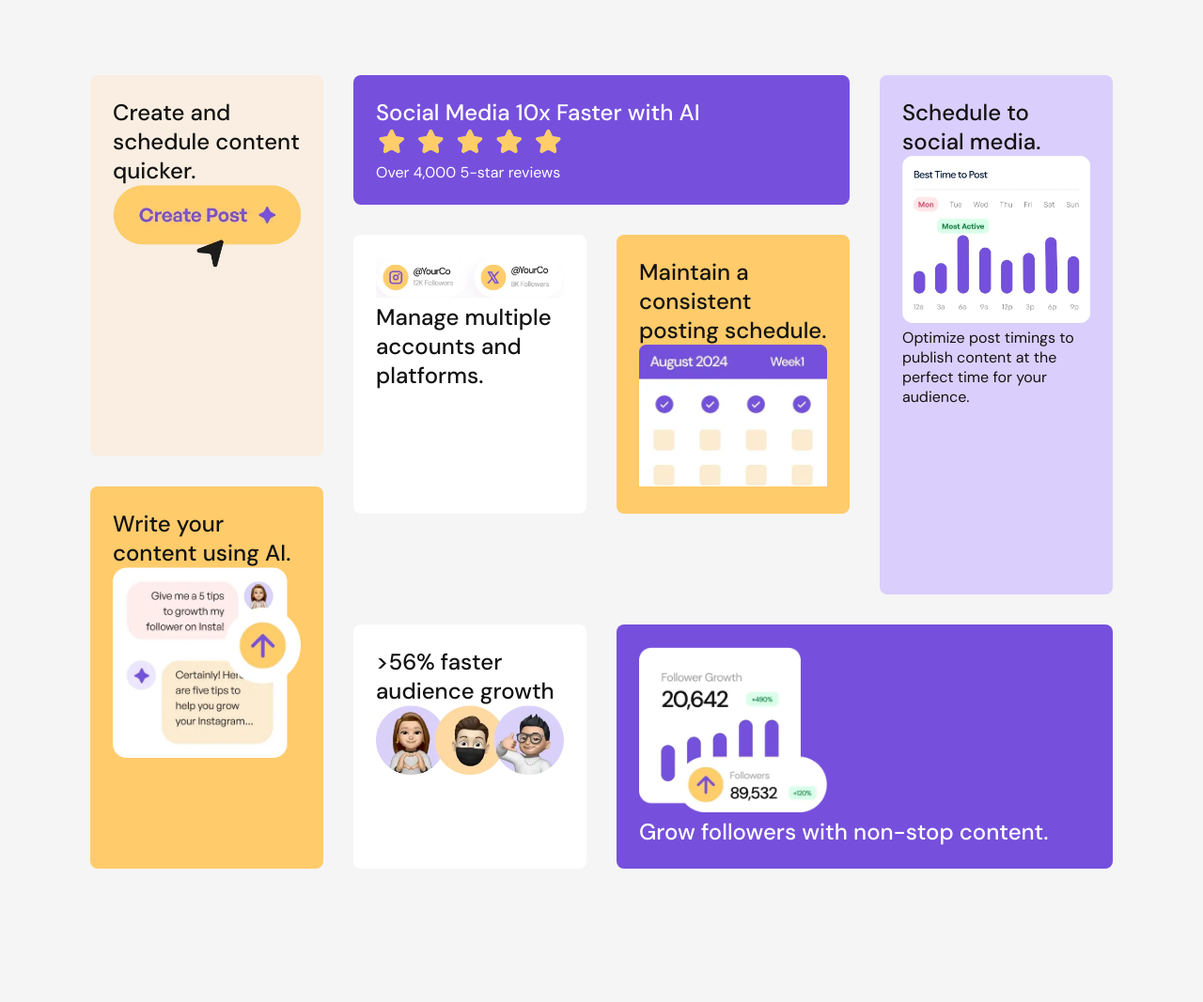
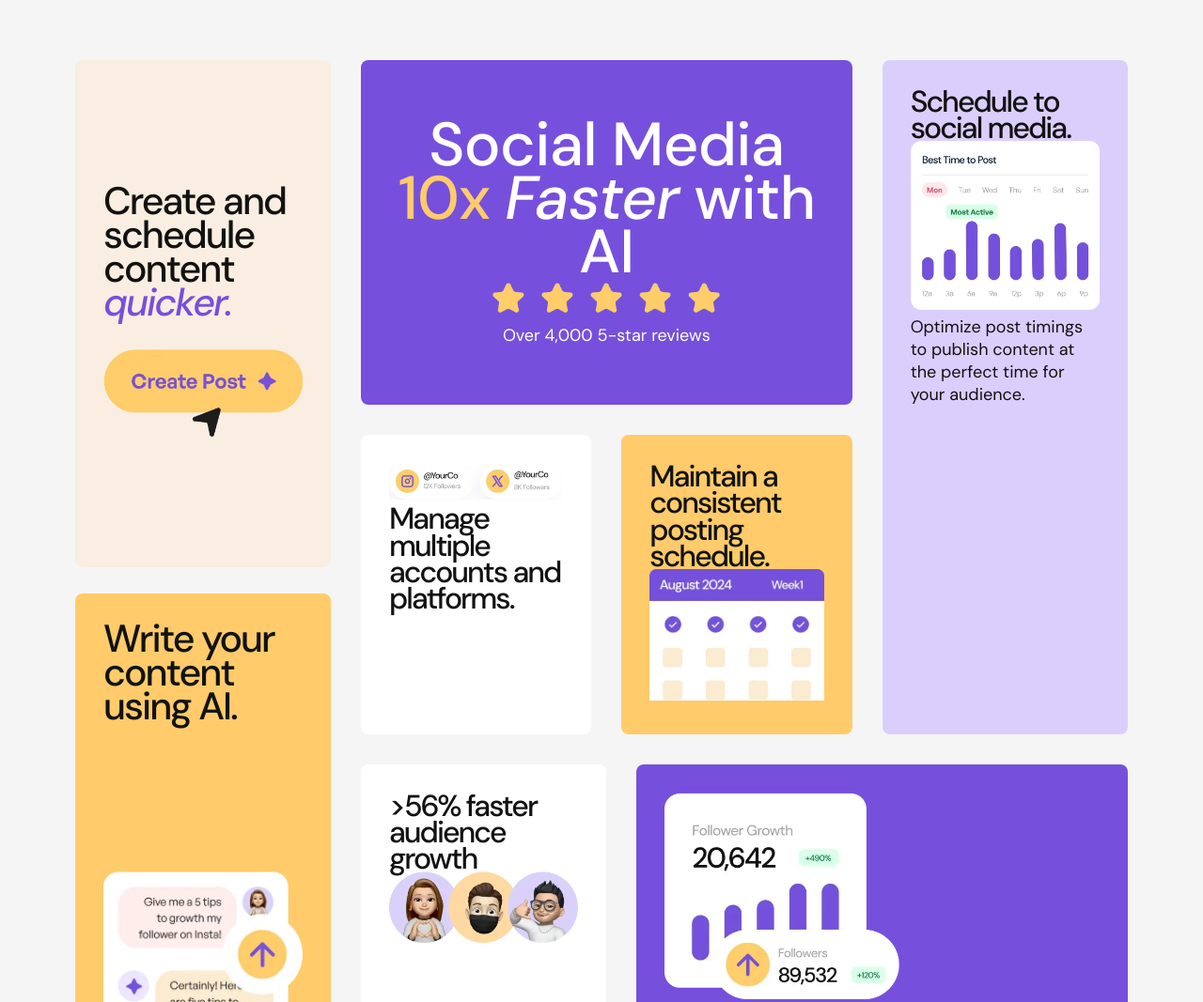
Before and after one commit to Fayozxon/fem-bento-grid, a plain HTML site: page index.html in a window 1280 px wide. Shown: the top 1067 px of the page at 94% size. Before the commit the page ends 1005 px from the top, so only its background shows below. Drawn offline with Linux system fonts and the light colour scheme.

Commit message:
card designs updated

```diff
--- a/index.html
+++ b/index.html
@@ -19,7 +19,7 @@
         <!-- left sec > top card -->
         <div class="content-card bg-pink">
           <p class="content-card__title">
-            Create and schedule content quicker.
+            Create and schedule content <span class="txt-italic txt-purple">quicker.</span>
           </p>
           <img src="./images/illustration-create-post.webp" alt="Create post button illustration">
         </div>
@@ -40,7 +40,7 @@
             <!-- right sec > top > left part > top -->
             <div class="content-card bg-purple">
               <p class="content-card__title">
-                Social Media 10x Faster with AI
+                Social Media <span class="txt-yellow">10x</span> <span class="txt-italic">Faster</span> with AI
               </p>
               <img src="./images/illustration-five-stars.webp" alt="five stars illustration">
               <p>
--- a/main.css
+++ b/main.css
@@ -13,6 +13,7 @@ body {
     background-color: #f5f5f5;
     font-family: "DM Sans", sans-serif;
     font-weight: 400;
+    font-size: 1.125rem;
     color: #121212;
 }
 
@@ -30,53 +31,110 @@ body {
 .main-section {
     display: grid;
     grid-template-columns: 1fr 3fr;
+    gap: 2rem;
 }
 
+/* main sec > left part */
 .main-section__left {
     display: grid;
     grid-template-rows: 1fr 1fr;
+    gap: 28px;
 }
 
+.main-section__left .content-card.bg-pink {
+    display: flex;
+    flex-direction: column;
+    justify-content: center;
+    gap: 2rem;
+
+}
+
+.main-section__left .content-card.bg-pink .content-card__title {
+    font-size: 41px ;
+}
+
+.main-section__left .content-card.bg-yellow {
+    display: flex;
+    flex-direction: column;
+    justify-content: space-between;
+}
+
+.main-section__left .content-card.bg-yellow .content-card__title {
+    font-size: 41px;
+}
+
+/* main sec > right part */
 .main-section__right {
     display: grid;
     grid-template-rows: 2fr 1fr;
+    gap: 2rem;
 }
 
 .main-section__right--top {
     display: grid;
     grid-template-columns: 2fr 1fr;
+    gap: 2rem;
 }
 
+/* main sec > right part > top > left part */
 .left-part {
     display: flex;
     flex-direction: column;
+    gap: 2rem;
 }
 
+.left-part .bg-purple {
+    text-align: center;
+    padding: 62px 30px;
+}
+
+.left-part .bg-purple .content-card__title {
+    font-size: 65px;
+    letter-spacing: -0.7px;
+}
+
+/* main sec > right part > bottom */
 .left-part__bottom {
     display: grid;
     grid-template-columns: 1fr 1fr;
+    gap: 2rem;
 }
 
 .main-section__right--bottom {
     display: grid;
     grid-template-columns: 1fr 2fr;
+    gap: 2rem;
 }
 
 /* content card */
 .content-card {
-    padding: 1.5rem;
-    margin: 1rem;
+    padding: 30px;
     border-radius: 8px;
     overflow: hidden;
 }
 
-.content-card__title {
-    font-size: 1.5rem;
-    font-weight: 500;
+.content-card img {
+    width: 100%;
+    max-width: 250px;
 }
 
-.content-card img {
-    max-width: 200px;
+.content-card__title {
+    font-size: 2rem;
+    font-weight: 500;
+    letter-spacing: -2px;
+    line-height: 88%;
+}
+
+.txt-italic {
+    font-style: italic;
+}
+
+.txt-purple {
+    color: #7650dc;
+}
+
+.txt-yellow {
+    color: #ffcb6b;
 }
 
 /* content-card backgrounds */
```
